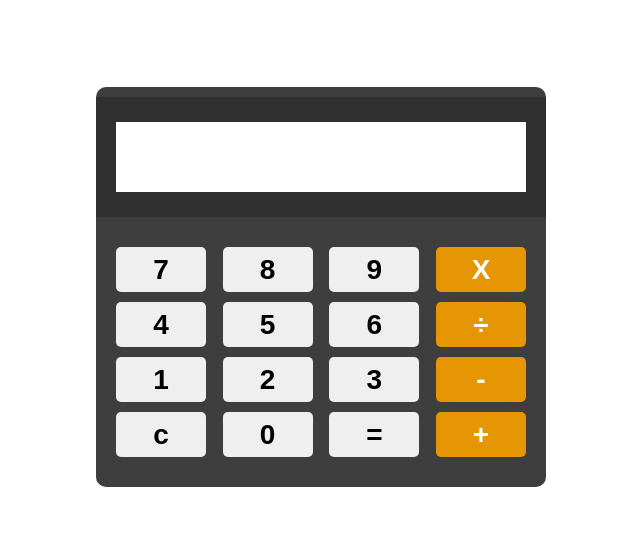
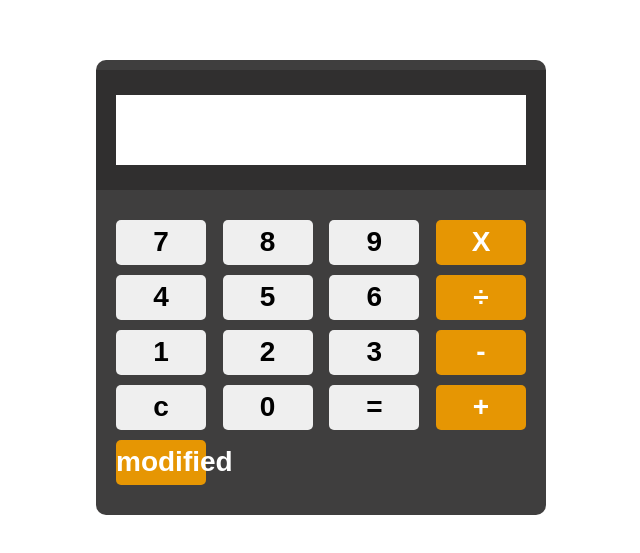
Before and after one commit to Sujay-selvan/Calculator, a plain HTML site: page index.html in a window 1280 px wide. Shown: the part 113-666 px from the top of the page, without its empty margins (319-959 px from the left). Drawn offline with Linux system fonts and the light colour scheme.

Commit message:
add new button

```diff
--- a/index.html
+++ b/index.html
@@ -36,6 +36,9 @@
                     <button onclick="getNumber(event)">=</button>
                     <button onclick="getNumber(event)">+</button>
                 </div>
+                <div>
+                    <button>modified</button>
+                </div>
             </div>
         </div>
         <script src="./script.js"></script>
```
